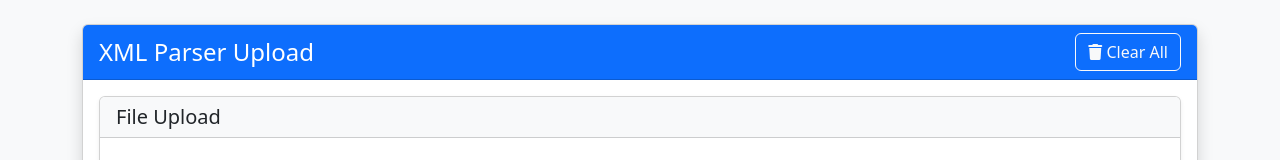
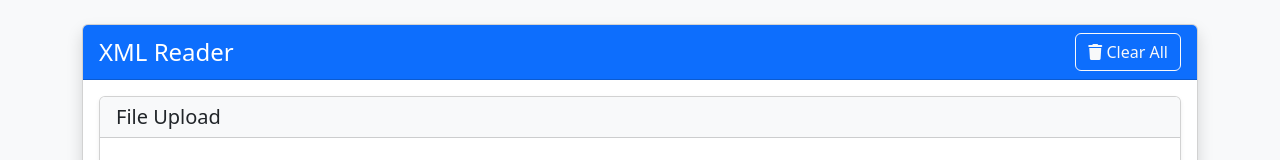
Before and after one commit to tjintranet/xml-parser, a plain HTML site: page index.html in a window 1280 px wide. Shown: the top 160 px of the page. Drawn offline with nearby package versions, Linux system fonts and the light colour scheme.

Commit message:
Update index.html

```diff
--- a/index.html
+++ b/index.html
@@ -3,7 +3,7 @@
 <head>
     <meta charset="UTF-8">
     <meta name="viewport" content="width=device-width, initial-scale=1.0">
-    <title>XML Parser Upload</title>
+    <title>XML Reader</title>
 
     <!-- Favicon -->
     <link rel="icon" type="image/png" sizes="32x32" href="favicon-32x32.png">
@@ -19,7 +19,7 @@
             <div class="col-12">
                 <div class="card shadow">
                     <div class="card-header bg-primary text-white d-flex justify-content-between align-items-center">
-                        <h4 class="mb-0">XML Parser Upload</h4>
+                        <h4 class="mb-0">XML Reader</h4>
                         <div>
                             <button class="btn btn-outline-light" onclick="clearAll()">
                                 <i class="fas fa-trash"></i> Clear All
```
